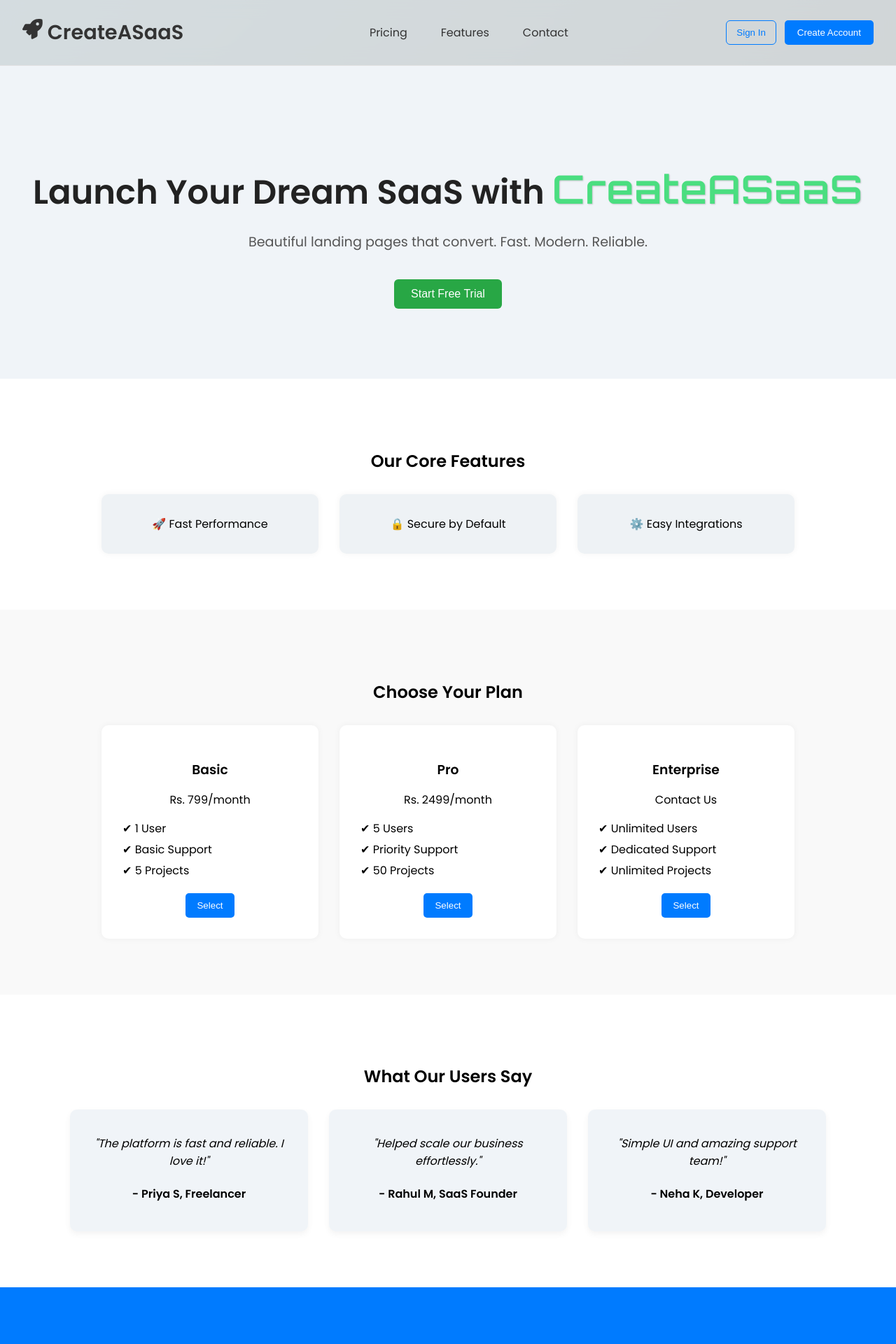
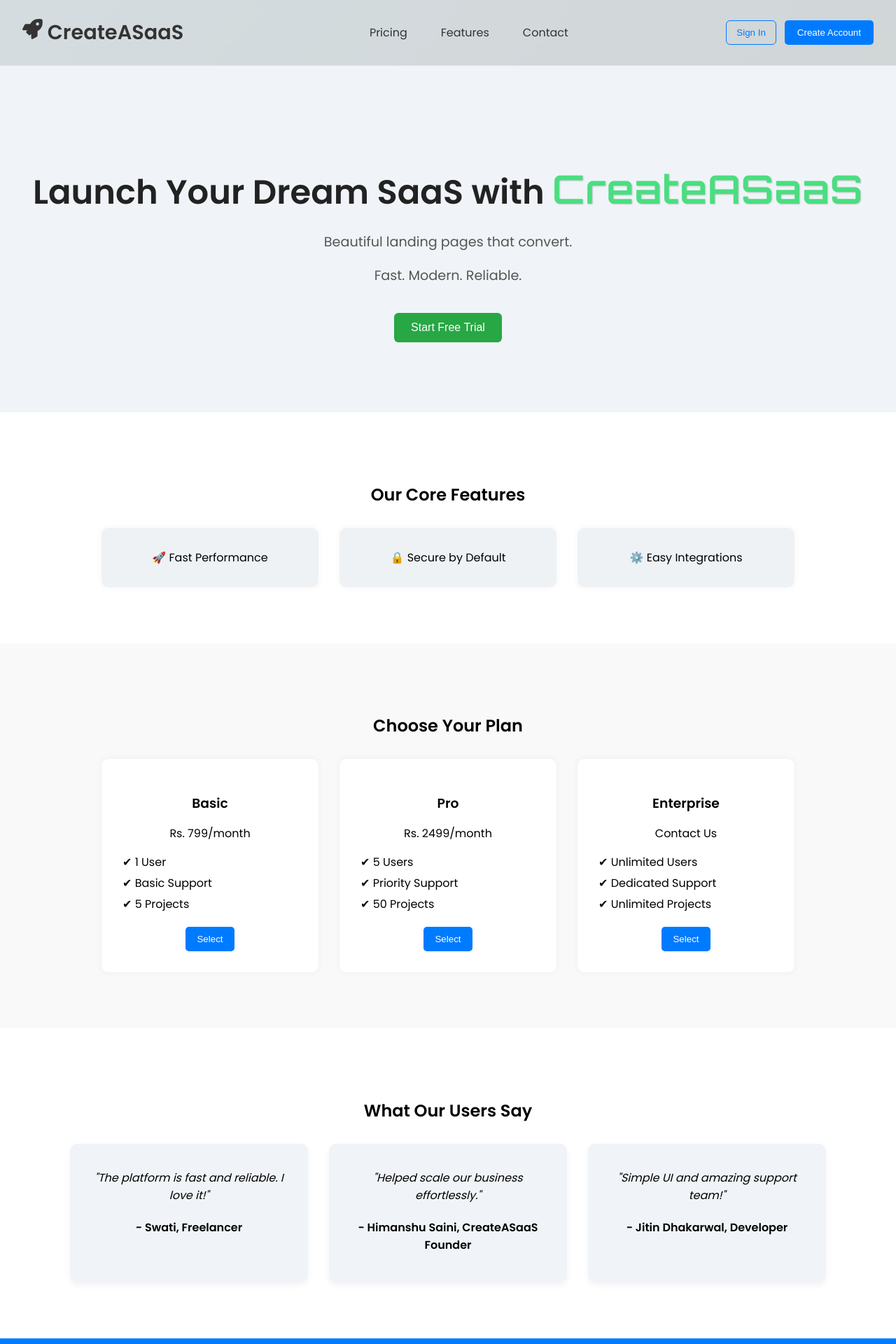
Before and after one commit to Himanshu2693/CreateASaaS, a React (Create React App) app: page / in a window 1280 px wide. Shown: the top 1920 px of the page at 70% size. Built offline with nearby package versions, Linux system fonts and the light colour scheme.

Commit message:
Final Fix

```diff
--- a/src/components/Hero.js
+++ b/src/components/Hero.js
@@ -11,7 +11,8 @@ const Hero = () => {
 
 
 
-      <p>Beautiful landing pages that convert. Fast. Modern. Reliable.</p>
+      <p>Beautiful landing pages that convert.</p>
+      <p>Fast. Modern. Reliable.</p>
       <button className="hero-button">Start Free Trial</button>
     </section>
   );
--- a/src/components/Testimonials.js
+++ b/src/components/Testimonials.js
@@ -8,15 +8,15 @@ const Testimonials = () => {
       <div className="testimonial-cards">
         <div className="testimonial">
           <p>"The platform is fast and reliable. I love it!"</p>
-          <h4>- Priya S, Freelancer</h4>
+          <h4>- Swati, Freelancer</h4>
         </div>
         <div className="testimonial">
           <p>"Helped scale our business effortlessly."</p>
-          <h4>- Rahul M, SaaS Founder</h4>
+          <h4>- Himanshu Saini, CreateASaaS Founder</h4>
         </div>
         <div className="testimonial">
           <p>"Simple UI and amazing support team!"</p>
-          <h4>- Neha K, Developer</h4>
+          <h4>- Jitin Dhakarwal, Developer</h4>
         </div>
       </div>
     </section>
```
